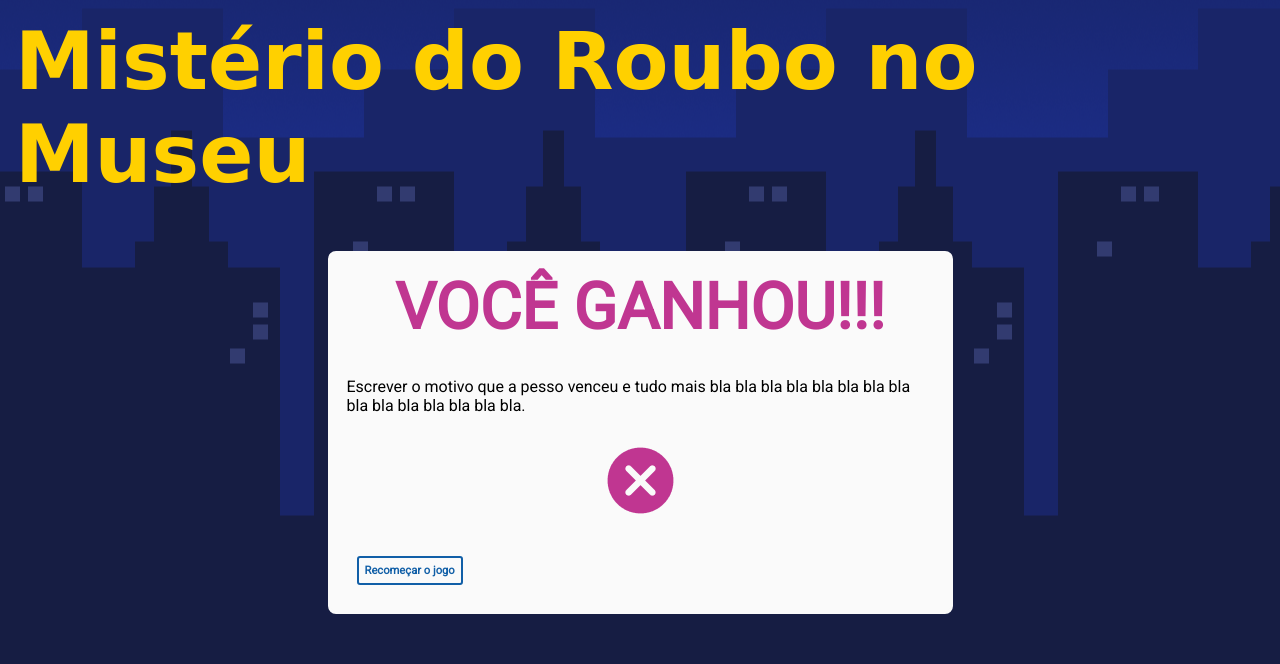
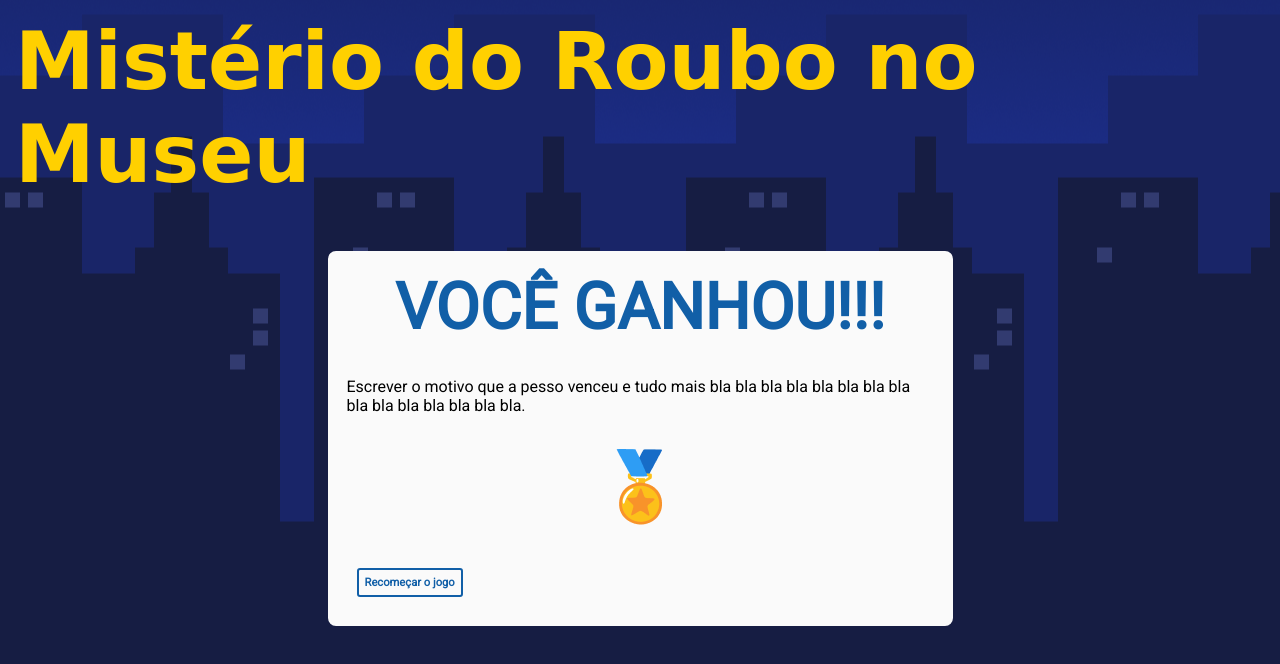
Before and after one commit to rafaeladns/jogo_resilia_investigacao, a plain HTML site: page vocevenceu.html in a window 1280 px wide. Drawn offline with Linux system fonts and the light colour scheme; a web font is replaced by a local one.

Commit message:
img icon adicionada e html e css pagina vencedor criada

```diff
--- /dev/null
+++ b/vocevenceu.css
@@ -0,0 +1,80 @@
+@import url('https://fonts.googleapis.com/css2?family=Roboto&display=swap');
+@import url('https://fonts.googleapis.com/css2?family=Inter:wght@100&family=Road+Rage&display=swap');
+* {
+    font-family:'Roboto', sans-serif;
+    margin: 0;
+    padding: 0;
+    box-sizing: border-box;
+}
+
+body{
+    background-image: url("./img/background.png");
+    background-position: center;
+    display:flex;
+    width:100%;
+    height:auto;
+    flex-direction: column;
+}
+
+.div-principal{
+    display:flex;
+    flex-direction: column;
+    align-items: center;
+    margin:15px;
+}
+
+.div-container{
+    justify-content: center;
+    width:50%;
+    height:auto;
+    border: solid 3px #FAFAFA;
+    background-color:#FAFAFA;
+    border-radius: 8px;
+    margin-top:50px;
+}
+
+.div-h1{
+    font-size:2.0rem;
+    color:#115FA7;
+    text-align:center;
+}
+
+.div-icon{
+    display:flex;
+    justify-content: center;
+}
+
+.div-botao{
+    padding:16px;
+}
+
+
+.botao{
+    font-size:0.7rem;
+    background-color:#FAFAFA;
+    color:#115FA7;
+    border: 2px solid #115FA7;
+    border-radius: 3px;
+    margin: 10px;
+    font-weight:bold;
+    padding:6px;
+    cursor:pointer;
+}
+
+.h1-principal{
+    font-family:'Road Rage', cursive;
+    font-size:5.0rem;
+    color:#FFD000;
+}
+
+.h1-venceu{
+    padding: 16px;
+}
+
+.p-descricao{
+    padding: 16px 16px;
+}
+
+.img-medalha{
+    padding: 16px 16px;
+}
--- a/vocevenceu.html
+++ b/vocevenceu.html
@@ -5,7 +5,7 @@
     <meta http-equiv="X-UA-Compatible" content="IE=edge">
     <meta name="viewport" content="width=device-width, initial-scale=1.0">
     <title>Roubo no Museu</title>
-    <link rel="stylesheet" href="gameover_venceu.css">
+    <link rel="stylesheet" href="vocevenceu.css">
 </head>
 <body>
     <div class="div-principal">
@@ -15,7 +15,7 @@
 
         <div class="div-container">
             <div class="div-h1">
-                <h1 class="h1-gameover">VOCÊ GANHOU!!!</h1>
+                <h1 class="h1-venceu">VOCÊ GANHOU!!!</h1>
             </div>
 
             <div class="div-descricao">
@@ -23,7 +23,7 @@
             </div>
 
             <div class="div-icon">
-                <img src="./img/vector-gameover.png" class="img-gameover"alt=" Imagem Game Over">
+                <img src="./img/icon-medalha.png" class="img-medalha"alt=" Imagem Medalha">
             </div>
 
             <div class="div-botao">
```
Also changed, not shown: gameover.html (+1 -1 lines), gameover.css (renamed from gameover_venceu.css), img/icon-medalha.png (added).
